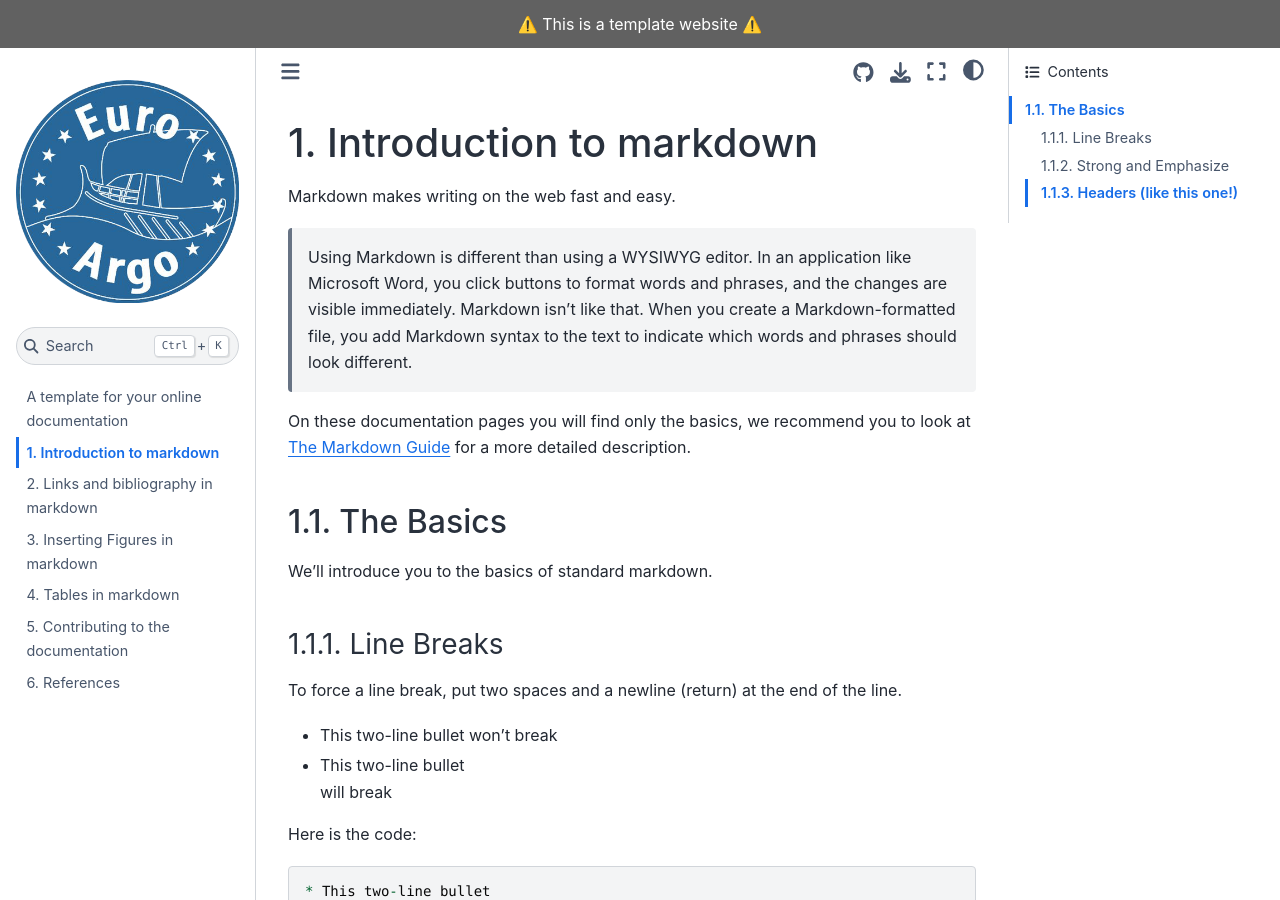
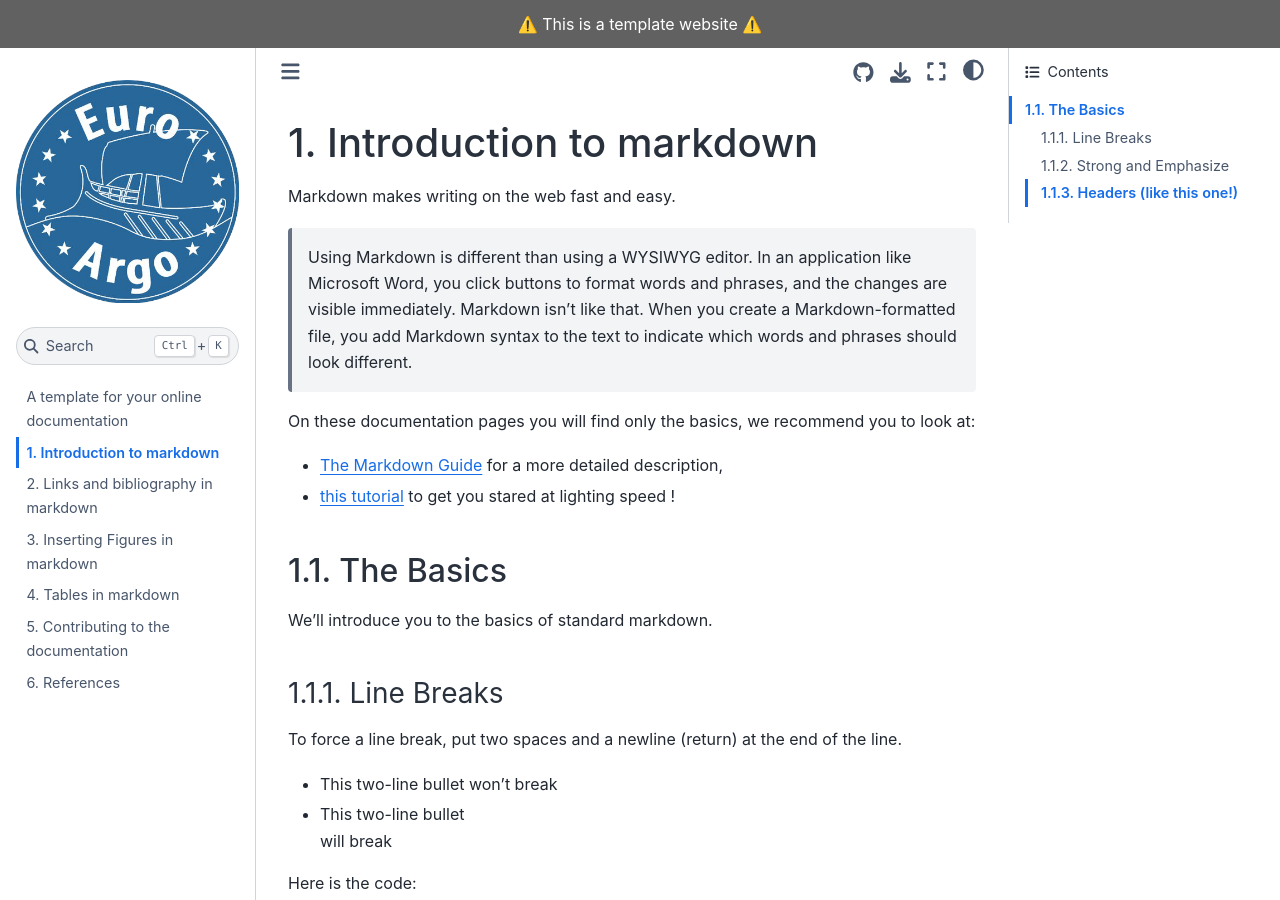
Before and after one commit to euroargodev/online_documentation, a Jupyter Book: the page built from sections/section_intro.md, in a window 1280 px wide and 900 px high. Built offline with Jupyter Book 1.0.4 settings and Sphinx 7.4.7 and the Sphinx Book theme 1.1.4, drawn with Linux system fonts in a browser that asks for light colours.

Commit message:
Update section_intro.md

```diff
--- a/sections/section_intro.md
+++ b/sections/section_intro.md
@@ -5,7 +5,9 @@ Markdown makes writing on the web fast and easy.
 
 > Using Markdown is different than using a WYSIWYG editor. In an application like Microsoft Word, you click buttons to format words and phrases, and the changes are visible immediately. Markdown isn’t like that. When you create a Markdown-formatted file, you add Markdown syntax to the text to indicate which words and phrases should look different.
 
-On these documentation pages you will find only the basics, we recommend you to look at [The Markdown Guide](https://www.markdownguide.org/getting-started) for a more detailed description.
+On these documentation pages you will find only the basics, we recommend you to look at:
+- [The Markdown Guide](https://www.markdownguide.org/getting-started) for a more detailed description,
+- [this tutorial](https://www.markdowntutorial.com) to get you stared at lighting speed !
 
 ## The Basics
 We'll introduce you to the basics of standard markdown.
```
